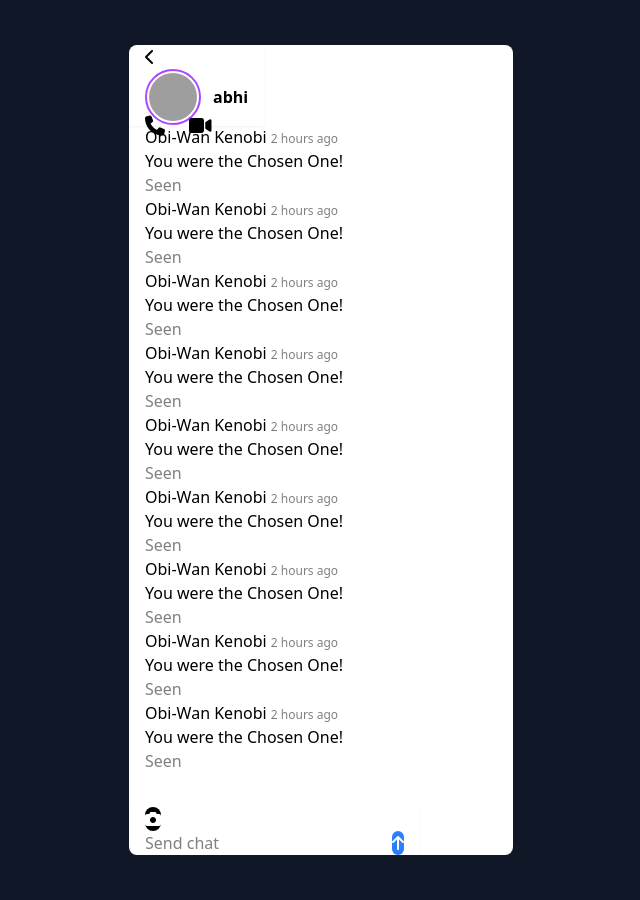
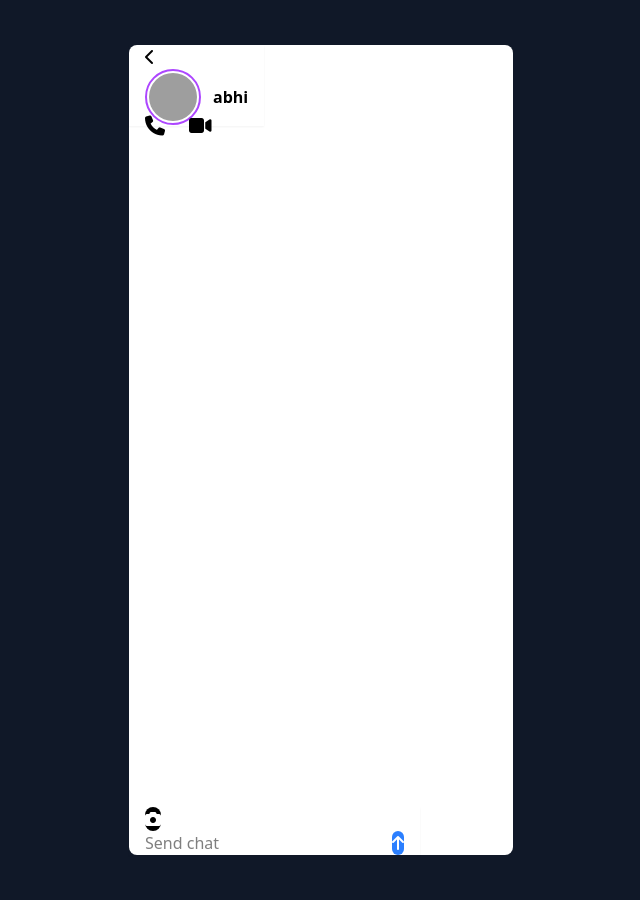
Before and after one commit to Ishangupta-cyber/Snap-Buzz, a Django app: page /chat-details/2 in a window 1280 px wide. Shown: the whole page, without its empty margins (319-959 px from the left). Run offline with Django 5.2, Linux system fonts and the light colour scheme; a user stored in the database is signed in; data comes from the database, SQL or seed files in the repository; both versions use the stored data as it was after the commit; some libraries are stand-ins or nearby versions; grey boxes are pictures that could not be loaded.

Commit message:
Add messaging functionality with Message model and chat views

```diff
--- a/core/admin.py
+++ b/core/admin.py
@@ -1,6 +1,8 @@
 from django.contrib import admin
 from .models import FriendRequest
+from .models import Message
 
 # Register your models here.
 
 admin.site.register(FriendRequest)
+admin.site.register(Message)
--- a/core/templates/components/bottom-navbar.html
+++ b/core/templates/components/bottom-navbar.html
@@ -4,7 +4,7 @@
         <span class="dock-label">Map</span>
       </button>
 
-      <button class="dock-active">
+      <button class="{% if request.resolver_match.url_name == 'home' %}dock-active{% endif %}" onclick="window.location.href='{% url 'home' %}'">
         <i class="fa-solid fa-message"></i>
         <span class="dock-label">Chat</span>
       </button>
@@ -13,8 +13,10 @@
         <i class="fa-solid fa-camera"></i>
         <span class="dock-label">Camera</span>
       </button>
-      <button>
+
+      <button onclick="window.location.href='{% url 'stories' %}'">
         <i class="fa-solid fa-user-group"></i>
         <span class="dock-label">Stories</span>
       </button>
+
     </nav>
--- a/core/templates/components/top-bar.html
+++ b/core/templates/components/top-bar.html
@@ -14,7 +14,7 @@
       </button>
     </div>
 
-    <div class="text-xl font-semibold">Chat</div>
+    <div class="text-xl font-semibold">{{fillcontent}}</div>
 
     <div class="flex gap-3">
       <button
@@ -24,7 +24,7 @@
       </button>
 
       <button
-        class="size-10 rounded-full bg-yellow-300 flex items-center justify-center"
+        class="size-10 rounded-full bg-{{color}}-300 flex items-center justify-center"
       >
         <i class="text-lg fa-solid fa-user-plus"></i>
       </button>
--- a/core/templates/pages/chat-details.html
+++ b/core/templates/pages/chat-details.html
@@ -24,86 +24,27 @@
 </div>
 <main class="left-0 right-0 top-[80px] bottom-[80px] absolute overflow-y-auto">
     <div class="min-h-full flex flex-col justify-end px-4">
+    {% for message in messages%}
+        {% if message.sender == request.user %}
+        <div class="chat chat-end">
+            <div class="chat-header">
+                {{ message.sender.username }}
+                <time class="text-xs opacity-50">{{ message.created_at }}</time>
+            </div>
+            <div class="chat-bubble">{{ message.text_message }}</div>
+            <div class="chat-footer opacity-50">Seen</div>
+        </div>
+        {% else %}
         <div class="chat chat-start">
             <div class="chat-header">
-                Obi-Wan Kenobi
-                <time class="text-xs opacity-50">2 hours ago</time>
+                {{ message.receiver.username }}
+                <time class="text-xs opacity-50">{{ message.created_at }}</time>
             </div>
-            <div class="chat-bubble">You were the Chosen One!</div>
-            <div class="chat-footer opacity-50">Seen</div>
+            <div class="chat-bubble">{{ message.text_message }}</div>
+            <div class="chat-footer opacity-50">Delivered</div>
         </div>
-        <div class="chat chat-end">
-            <div class="chat-header">
-                Obi-Wan Kenobi
-                <time class="text-xs opacity-50">2 hours ago</time>
-            </div>
-            <div class="chat-bubble">You were the Chosen One!</div>
-            <div class="chat-footer opacity-50">Seen</div>
-        </div>
-        <div class="chat chat-start">
-            <div class="chat-header">
-                Obi-Wan Kenobi
-                <time class="text-xs opacity-50">2 hours ago</time>
-            </div>
-            <div class="chat-bubble">You were the Chosen One!</div>
-            <div class="chat-footer opacity-50">Seen</div>
-        </div>
-        <div class="chat chat-end">
-            <div class="chat-header">
-                Obi-Wan Kenobi
-                <time class="text-xs opacity-50">2 hours ago</time>
-            </div>
-            <div class="chat-bubble">You were the Chosen One!</div>
-            <div class="chat-footer opacity-50">Seen</div>
-        </div>
-        <div class="chat chat-start">
-            <div class="chat-header">
-                Obi-Wan Kenobi
-                <time class="text-xs opacity-50">2 hours ago</time>
-            </div>
-            <div class="chat-bubble">You were the Chosen One!</div>
-            <div class="chat-footer opacity-50">Seen</div>
-        </div>
-        <div class="chat chat-end">
-            <div class="chat-header">
-                Obi-Wan Kenobi
-                <time class="text-xs opacity-50">2 hours ago</time>
-            </div>
-            <div class="chat-bubble">You were the Chosen One!</div>
-            <div class="chat-footer opacity-50">Seen</div>
-        </div>
-        <div class="chat chat-start">
-            <div class="chat-header">
-                Obi-Wan Kenobi
-                <time class="text-xs opacity-50">2 hours ago</time>
-            </div>
-            <div class="chat-bubble">You were the Chosen One!</div>
-            <div class="chat-footer opacity-50">Seen</div>
-        </div>
-        <div class="chat chat-end">
-            <div class="chat-header">
-                Obi-Wan Kenobi
-                <time class="text-xs opacity-50">2 hours ago</time>
-            </div>
-            <div class="chat-bubble">You were the Chosen One!</div>
-            <div class="chat-footer opacity-50">Seen</div>
-        </div>
-        <div class="chat chat-start">
-            <div class="chat-header">
-                Obi-Wan Kenobi
-                <time class="text-xs opacity-50">2 hours ago</time>
-            </div>
-            <div class="chat-bubble">You were the Chosen One!</div>
-            <div class="chat-footer opacity-50">Seen</div>
-        </div>
-        <div class="chat chat-end">
-            <div class="chat-header">
-                Obi-Wan Kenobi
-                <time class="text-xs opacity-50">2 hours ago</time>
-            </div>
-            <div class="chat-bubble">You were the Chosen One!</div>
-            <div class="chat-footer opacity-50">Seen</div>
-        </div>
+            {% endif %}
+    {% endfor %}
     </div>
 </main>
 
@@ -112,8 +53,9 @@
         <i class="fa-solid fa-camera"></i>
     </button>
 
-    <form class="max-w-full flex flex-row gap-4">
-        <input type="text" class="rounded-full input input-border" placeholder="Send chat">
+    <form class="max-w-full flex flex-row gap-4" method="post" action="{% url 'send-message' id=friend.id %}">
+        {% csrf_token %}
+        <input type="text" name="content" class="rounded-full input input-border" placeholder="Send chat">
         <button type="submit" class="rounded-full btn btn-square text-white bg-blue-500">
             <i class="fa-solid fa-arrow-up"></i>
         </button>
--- a/core/templates/pages/chat.html
+++ b/core/templates/pages/chat.html
@@ -4,7 +4,7 @@
 
  <div class="absolute top-0 w-full">
 
-   {% include 'components/top-bar.html'%}
+   {% include 'components/top-bar.html' with fillcontent="Chat" color="yellow"%}
    <div class="space-y-2">
     {% for friend in friends%}
       <a href="{% url 'chat-details' friend.id %}">
--- a/core/urls.py
+++ b/core/urls.py
@@ -11,4 +11,5 @@ urlpatterns=[
   path("accept-invite/<int:id>", views.accept_invite, name="accept-invite"),
   path("chat-details/<int:id>", views.chat_details_view, name="chat-details"),
   path("stories/", views.stories_view, name="stories"),
+  path("send-message/<int:id>", views.send_message, name="send-message"),
 ]
--- a/core/views.py
+++ b/core/views.py
@@ -4,7 +4,7 @@ from django.views.decorators.http import require_http_methods
 from django.contrib.auth import login,logout,get_user_model
 from django.contrib.auth.decorators import login_required
 from django.db.models import Q
-from .models import FriendRequest
+from .models import FriendRequest,Message
 from django.shortcuts import get_object_or_404
 
 # Create your views here.
@@ -46,10 +46,6 @@ def logout_view(request):
   if request.user.is_authenticated:
     logout(request)
   return redirect("login-user")
-
-
-
-
 
 
 
@@ -128,7 +124,25 @@ def send_invite(request, id):
 @login_required
 def chat_details_view(request, id):
     friend = get_object_or_404(get_user_model(), pk=id)
-    return render(request, "pages/chat-details.html", {"friend": friend})
+    print(type(friend))
+    print(type (request.user))
+    if not are_friends(request.user, friend):
+        return redirect("home")
+    messages = Message.objects.filter(
+        Q(sender=request.user, receiver=friend) | Q(sender=friend, receiver=request.user)
+    ).order_by("created_at")
+
+    return render(request, "pages/chat-details.html", {"friend": friend, "messages": messages})
+
+
+
+def are_friends(user1, user2):
+    return FriendRequest.objects.filter(
+        Q(from_user=user1, to_user=user2) | Q(from_user=user2, to_user=user1),
+        status="accepted"
+    ).exists()
+
+
 
 def accept_invite(request, id):
     friend_request = get_object_or_404(FriendRequest, id=id, to_user=request.user)
@@ -138,11 +152,22 @@ def accept_invite(request, id):
     return redirect("home")
 
 
+def stories_view(request):
+    return render(request, "pages/stories.html")
 
 
 
-def stories_view(request):
-    return render(request, "pages/stories.html")
+@require_http_methods(["POST"])
+@login_required
+def send_message(request,id):
+    if not are_friends(request.user, get_object_or_404(get_user_model(), pk=id)):
+        return redirect("home")
+
+    receiver = get_object_or_404(get_user_model(), pk=id)
+    content = request.POST.get("content")
+    if content:
+        Message.objects.create(sender=request.user, receiver=receiver, text_message=content)
+    return redirect("chat-details", id=id)
 
 
 
```
Also changed, not shown: core/models.py (+7 -0 lines), core/templates/pages/stories.html (+57 -0 lines), core/migrations/0002_message.py (added), db.sqlite3.
